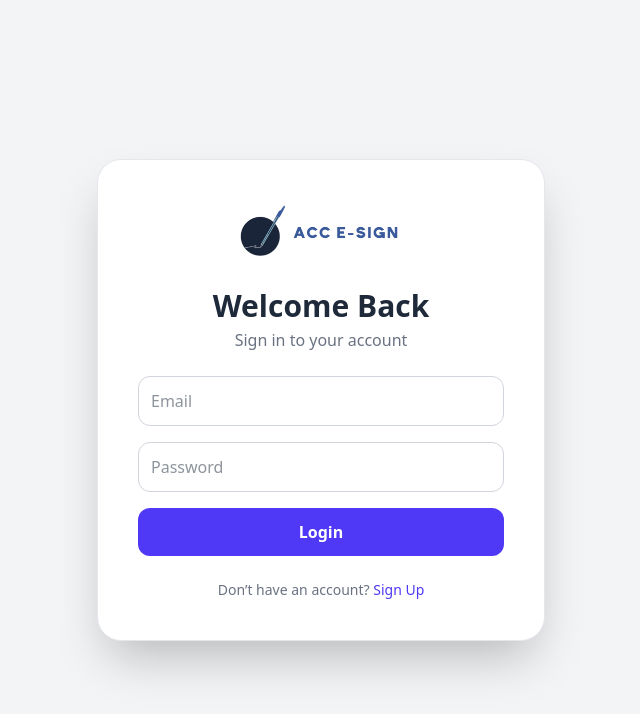
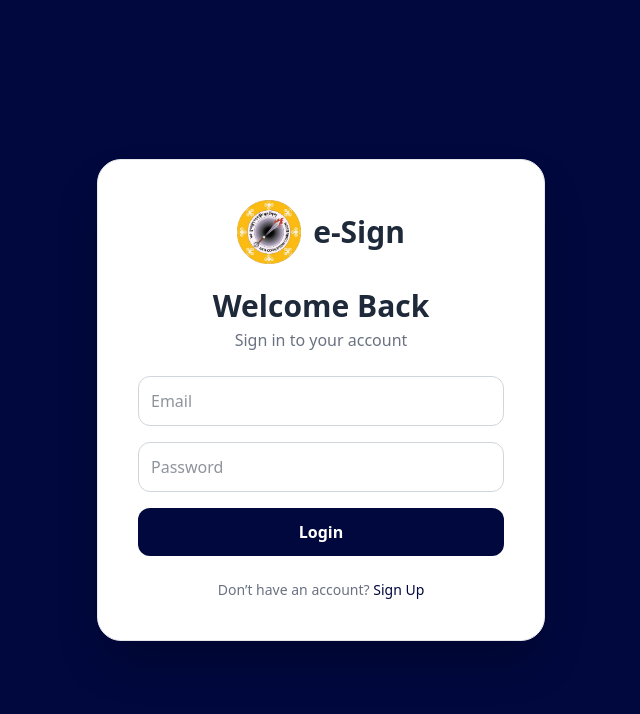
Before and after one commit to kingarinzin/acc-esign-system, a Next.js app: page /login in a window 1280 px wide. Shown: the top 714 px of the page, without its empty margins (319-959 px from the left). Built offline with nearby package versions, Linux system fonts and the light colour scheme.

Commit message:
UI changes and logo

```diff
--- a/src/app/dashboard/documents/page.tsx
+++ b/src/app/dashboard/documents/page.tsx
@@ -147,6 +147,7 @@ export default function DocumentList() {
     try {
       const token = localStorage.getItem("token");
       const res = await fetch(`/api/meetings/${meetingId}/download`, {
+        method: "POST",
         headers: { Authorization: `Bearer ${token}` },
       });
 
--- a/src/app/login/page.tsx
+++ b/src/app/login/page.tsx
@@ -42,12 +42,13 @@ export default function LoginPage() {
   };
 
   return (
-    <div className="min-h-screen flex items-center justify-center bg-gray-100">
+    <div className="min-h-screen flex items-center justify-center bg-[#00083d]">
       {/* Card */}
       <div className="bg-white shadow-2xl border border-gray-200 rounded-3xl p-10 w-full max-w-md">
         {/* Logo */}
-        <div className="flex justify-center mb-6">
+        <div className="flex justify-center items-center gap-3 mb-6">
           <img src="/logo.png" alt="e-Sign Logo" className="h-16 w-auto" />
+          <span className="text-3xl font-bold text-gray-800">e-Sign</span>
         </div>
 
         {/* Header */}
@@ -64,7 +65,7 @@ export default function LoginPage() {
             value={email}
             required
             onChange={(e) => setEmail(e.target.value)}
-            className="p-3 border border-gray-300 rounded-xl focus:outline-none focus:ring-2 focus:ring-indigo-500 transition"
+            className="p-3 border border-gray-300 rounded-xl focus:outline-none focus:ring-2 focus:ring-[#00083d] transition"
           />
           <input
             type="password"
@@ -72,11 +73,11 @@ export default function LoginPage() {
             value={password}
             required
             onChange={(e) => setPassword(e.target.value)}
-            className="p-3 border border-gray-300 rounded-xl focus:outline-none focus:ring-2 focus:ring-indigo-500 transition"
+            className="p-3 border border-gray-300 rounded-xl focus:outline-none focus:ring-2 focus:ring-[#00083d] transition"
           />
           <button
             type="submit"
-            className="p-3 bg-indigo-600 text-white rounded-xl font-semibold hover:bg-indigo-700 transition"
+            className="p-3 bg-[#00083d] text-white rounded-xl font-semibold hover:bg-[#00083d]/90 transition cursor-pointer"
           >
             Login
           </button>
@@ -88,7 +89,7 @@ export default function LoginPage() {
         {/* Signup link */}
         <p className="text-center mt-6 text-sm text-gray-500">
           Don’t have an account?{" "}
-          <a href="/signup" className="text-indigo-600 hover:underline">
+          <a href="/signup" className="text-[#00083d] hover:underline">
             Sign Up
           </a>
         </p>
--- a/src/app/signup/page.tsx
+++ b/src/app/signup/page.tsx
@@ -44,12 +44,13 @@ export default function SignupPage() {
   };
 
   return (
-    <div className="min-h-screen flex items-center justify-center bg-gray-100">
+    <div className="min-h-screen flex items-center justify-center bg-[#00083d]">
       {/* Card */}
       <div className="bg-white shadow-2xl border border-gray-200 rounded-3xl p-10 w-full max-w-md">
         {/* Logo */}
-        <div className="flex justify-center mb-6">
+        <div className="flex justify-center items-center gap-3 mb-6">
           <img src="/logo.png" alt="e-Sign Logo" className="h-16 w-auto" />
+          <span className="text-3xl font-bold text-gray-800">e-Sign</span>
         </div>
 
         {/* Header */}
@@ -66,7 +67,7 @@ export default function SignupPage() {
             value={email}
             required
             onChange={(e) => setEmail(e.target.value)}
-            className="p-3 border border-gray-300 rounded-xl focus:outline-none focus:ring-2 focus:ring-indigo-500 transition"
+            className="p-3 border border-gray-300 rounded-xl focus:outline-none focus:ring-2 focus:ring-[#00083d] transition"
           />
           <input
             type="password"
@@ -74,7 +75,7 @@ export default function SignupPage() {
             value={password}
             required
             onChange={(e) => setPassword(e.target.value)}
-            className="p-3 border border-gray-300 rounded-xl focus:outline-none focus:ring-2 focus:ring-indigo-500 transition"
+            className="p-3 border border-gray-300 rounded-xl focus:outline-none focus:ring-2 focus:ring-[#00083d] transition"
           />
           <input
             type="password"
@@ -82,11 +83,11 @@ export default function SignupPage() {
             value={confirmPassword}
             required
             onChange={(e) => setConfirmPassword(e.target.value)}
-            className="p-3 border border-gray-300 rounded-xl focus:outline-none focus:ring-2 focus:ring-indigo-500 transition"
+            className="p-3 border border-gray-300 rounded-xl focus:outline-none focus:ring-2 focus:ring-[#00083d] transition"
           />
           <button
             type="submit"
-            className="p-3 bg-indigo-600 text-white rounded-xl font-semibold hover:bg-indigo-700 transition"
+            className="p-3 bg-[#00083d] text-white rounded-xl font-semibold hover:bg-[#00083d]/90 transition cursor-pointer"
           >
             Sign Up
           </button>
@@ -100,7 +101,7 @@ export default function SignupPage() {
           Already have an account?{" "}
           <a
             href={returnTo ? `/login?returnTo=${encodeURIComponent(returnTo)}` : "/login"}
-            className="text-indigo-600 hover:underline"
+            className="text-[#00083d] hover:underline"
           >
             Login
           </a>
--- a/src/components/Sidebar.tsx
+++ b/src/components/Sidebar.tsx
@@ -61,8 +61,9 @@ export default function Sidebar() {
 
   return (
     <aside className="w-64 bg-[#1a2b4a] shadow-lg h-screen fixed top-0 left-0 flex flex-col overflow-y-auto z-30">
-      <div className="p-6 border-b border-[#2a3b5a] flex items-center justify-center">
+      <div className="p-6 border-b border-[#2a3b5a] flex items-center justify-center gap-3">
         <img src="/logo.png" alt="e-Sign Logo" className="h-11 w-auto" />
+        <span className="text-2xl font-bold text-white">e-Sign</span>
       </div>
 
       {/* User Profile Circle */}
@@ -156,6 +157,13 @@ export default function Sidebar() {
           </>
         )}
       </nav>
+
+      {/* Footer with Copyright */}
+      <div className="p-4 border-t border-[#2a3b5a] mt-auto">
+        <p className="text-xs text-gray-400 text-center">
+          © {new Date().getFullYear()} ANTI-CORRUPTION COMMISSION
+        </p>
+      </div>
     </aside>
   );
 }
```
Also changed, not shown: public/logo.png, 1 other file (tests, documents, lock files or other folders).
